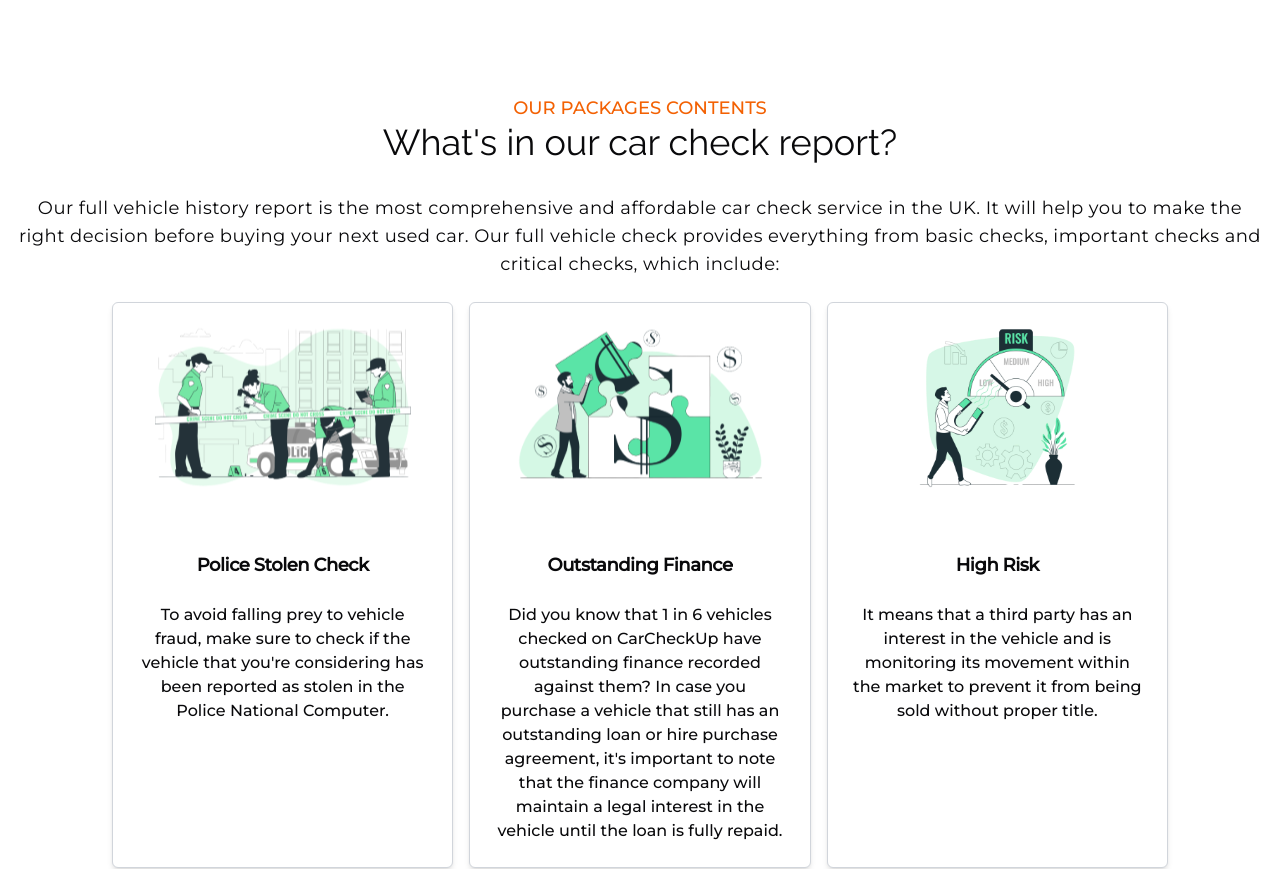
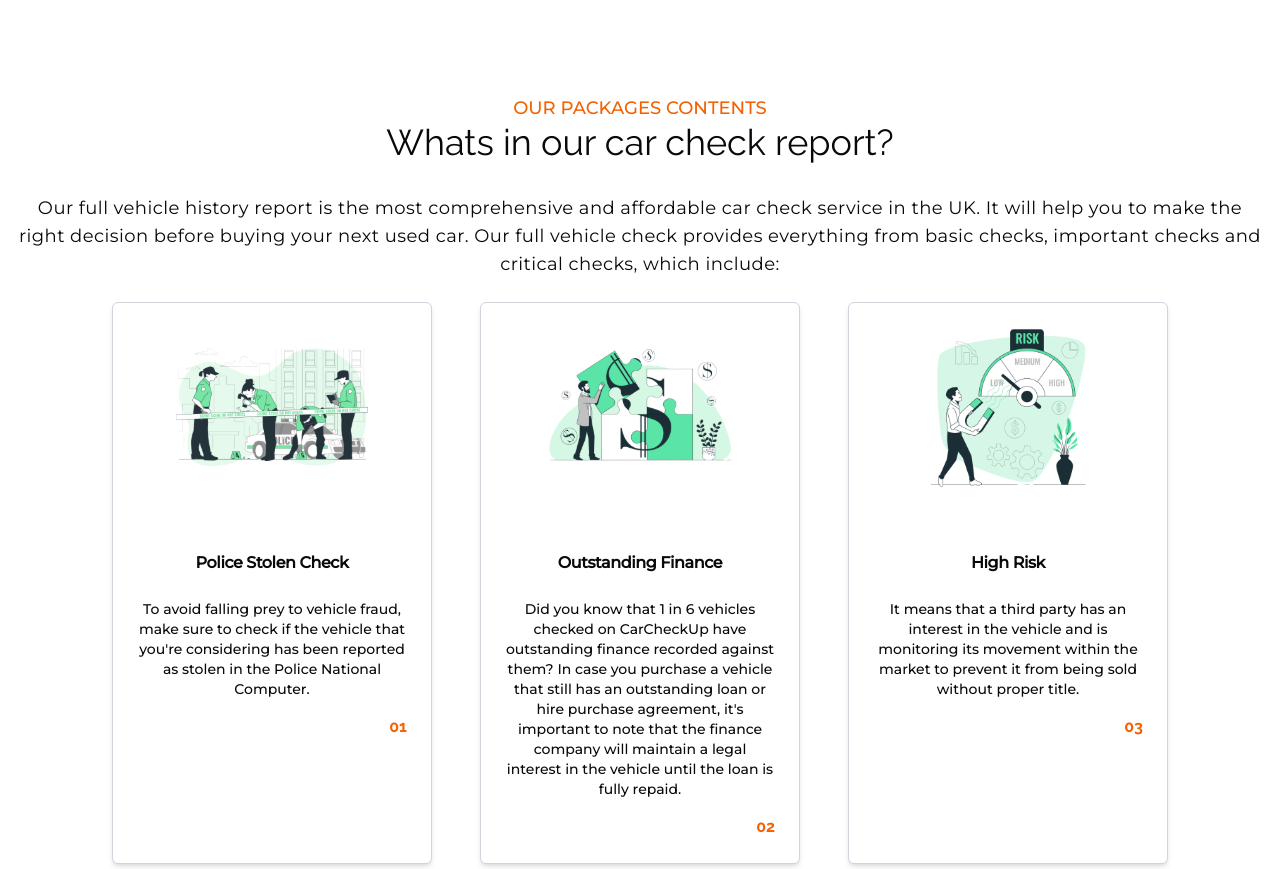
Before and after one commit to IykeMich/car-checkup, a Next.js app: page / in a window 1280 px wide. Shown: the part 2720-3589 px from the top of the page. Built offline with nearby package versions, Linux system fonts and the light colour scheme.

Commit message:
commit 02

```diff
--- a/app/components/homepage/SecondCard.tsx
+++ b/app/components/homepage/SecondCard.tsx
@@ -14,13 +14,13 @@ export default function SecondCard() {
   return (
     <section className='w-full'>
         <main className="mx-4 flex flex-col justify-center text-center">
-            <div className="md:mx-24 trusted mt-4 flex flex-col text-center">
+            <div className="md:mx-12 lg:mx-24 trusted mt-4 flex flex-col text-center">
                 <p className="font-montserrat font-medium text-sm md:text-base xl:text-lg text-ccOrange
                     leading-loose mt-4">
                     OUR PACKAGES CONTENTS
                 </p>
                 <h1 className="font-raleway font-medium text-lg md:text-xl lg:text-4xl">
-                What's in our car check report?
+                Whats in our car check report?
                 </h1>
             </div>
             <div>
@@ -32,8 +32,8 @@ export default function SecondCard() {
                 important checks and critical checks, which include:
                 </p>
             </div>
-            <div className="cards mx-4 md:mx-24 pt-12 md:pt-6 grid grid-cols-1 md:grid-cols-3 pb-8 gap-4">
-                {secondCardsDetails.map((card) => (
+            <div className="cards mx-4 md:mx-24 pt-12 md:pt-6 grid grid-cols-1 md:grid-cols-3 pb-8 gap-4 lg:gap-12">
+                {secondCardsDetails.map((card, digit = 1) => (
                     <div
                     key={card.id}
                     className="card relative group justify-center rounded-md border border-gray-300 bg-white
@@ -52,16 +52,17 @@ export default function SecondCard() {
                             alt="card"
                             width={200}
                             height={300}
-                            className="w-36 md:w-64 h-auto"
+                            className="w-36 md:w-48 h-auto"
                         />
                         </div>
 
                         {/* Text Content */}
                         <div className="p-6">
-                        <h1 className="font-montserrat font-semibold text-sm md:text-lg mb-3 md:mb-6 leading-2 tracking-tight">
+                        <h1 className="font-montserrat font-semibold text-sm md:text-base mb-3 md:mb-6 leading-2 tracking-tight">
                             {card.title}
                         </h1>
-                        <p className="font-montserrat font-medium text-xs lg:text-base">{card.subtitle}</p>
+                        <p className="font-montserrat font-medium text-xs lg:text-sm">{card.subtitle}</p>
+                        <div className="relative flex justify-end w-full font-raleway font-bold text-ccOrange pt-4">0{digit + 1}</div>
                         </div>
                     {/* </div> */}
                     </div>
```
